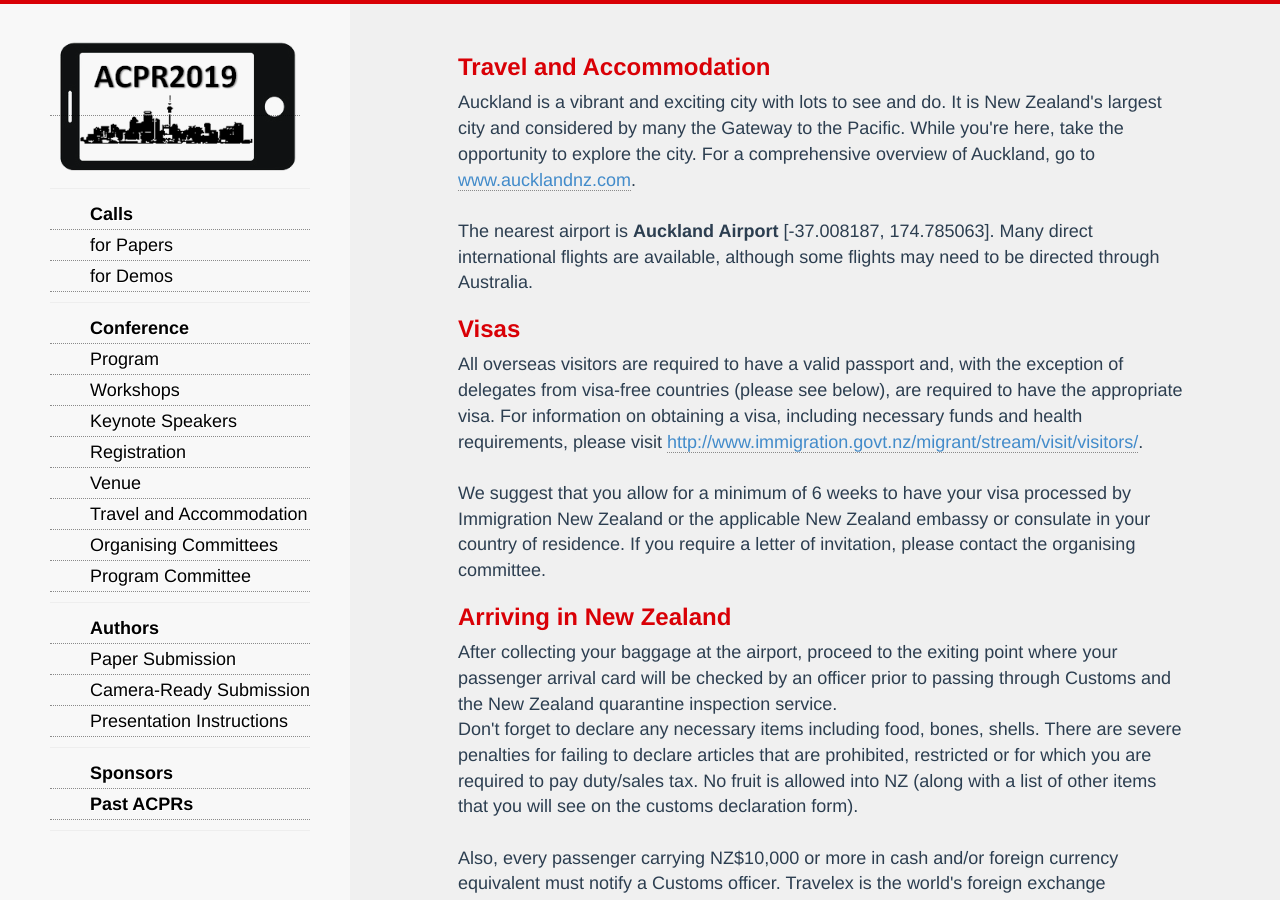
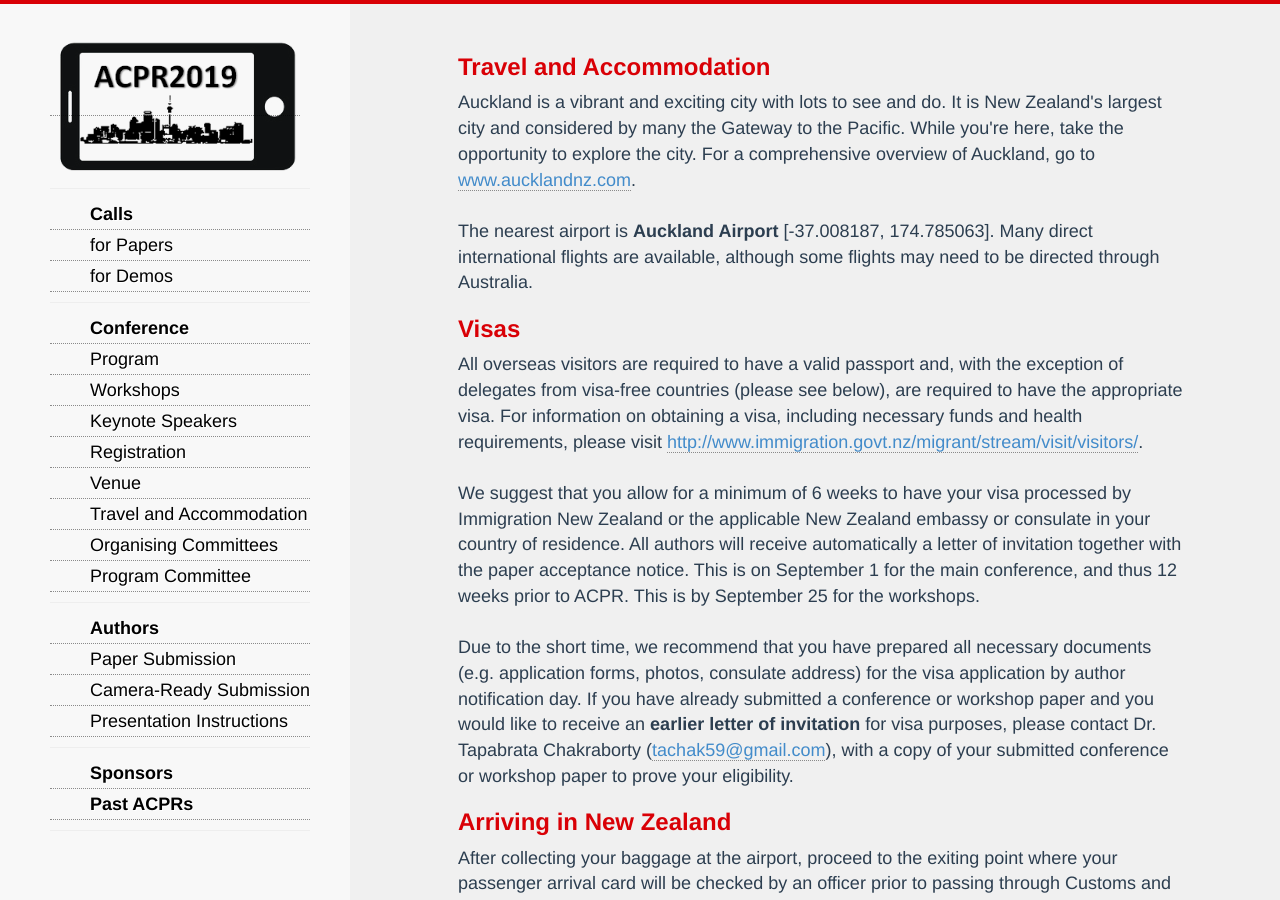
Before and after one commit to AndrewChenUoA/ACPR2019, a Jekyll site: the page built from travel.html, in a window 1280 px wide and 900 px high. Built offline with Jekyll 4.4.1, drawn with Linux system fonts in a browser that asks for light colours; nearby versions of some CDN libraries; Markdown is read by kramdown in place of the engine named in the settings.

Commit message:
Update visa information

```diff
--- a/travel.html
+++ b/travel.html
@@ -10,7 +10,9 @@ The nearest airport is <b>Auckland Airport</b> [-37.008187, 174.785063]. Many di
 <h3>Visas</h3>
 All overseas visitors are required to have a valid passport and, with the exception of delegates from visa-free countries (please see below), are required to have the appropriate visa. For information on obtaining a visa, including necessary funds and health requirements, please visit <a href="http://www.immigration.govt.nz/migrant/stream/visit/visitors/">http://www.immigration.govt.nz/migrant/stream/visit/visitors/</a>.<br/><br/>
 
-We suggest that you allow for a minimum of 6 weeks to have your visa processed by Immigration New Zealand or the applicable New Zealand embassy or consulate in your country of residence. If you require a letter of invitation, please contact the organising committee.<br/>
+We suggest that you allow for a minimum of 6 weeks to have your visa processed by Immigration New Zealand or the applicable New Zealand embassy or consulate in your country of residence. All authors will receive automatically a letter of invitation together with the paper acceptance notice. This is on September 1 for the main conference, and thus 12 weeks prior to ACPR. This is by September 25 for the workshops.<br/><br/>
+
+Due to the short time, we recommend that you have prepared all necessary documents (e.g. application forms, photos, consulate address) for the visa application by author notification day. If you have already submitted a conference or workshop paper and you would like to receive an <b>earlier letter of invitation</b> for visa purposes, please contact Dr. Tapabrata Chakraborty (<a href="mailto:tachak59@gmail.com">tachak59@gmail.com</a>), with a copy of your submitted conference or workshop paper to prove your eligibility.<br/>
 
 <h3>Arriving in New Zealand</h3>
 After collecting your baggage at the airport, proceed to the exiting point where your passenger arrival card will be checked by an officer prior to passing through Customs and the New Zealand quarantine inspection service.<br/>
```
